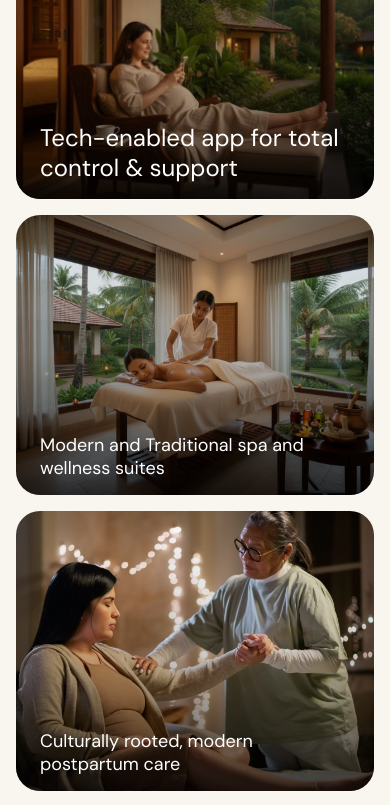
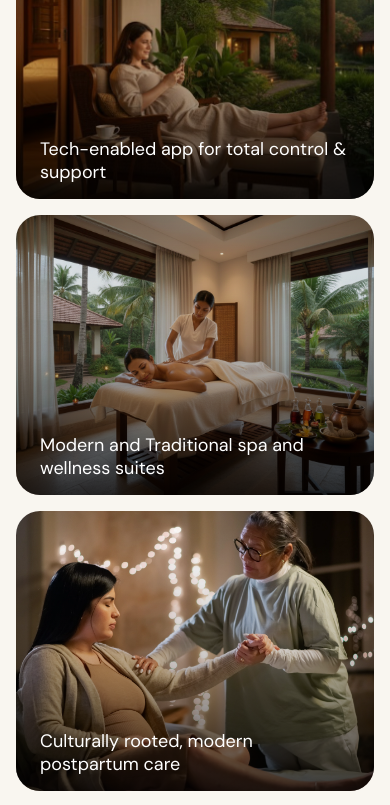
Before and after one commit to reacttrogon/mandara, a Next.js app: page / in a window 390 px wide. Shown: the part 7520-8325 px from the top of the page. Built offline with nearby package versions, Linux system fonts and the light colour scheme; no server answers.

Commit message:
text size

```diff
--- a/src/app/_components/WhyChooseUsSection.jsx
+++ b/src/app/_components/WhyChooseUsSection.jsx
@@ -55,8 +55,7 @@ export default function WhyChooseUsSection() {
                 <div className="absolute inset-0 p-6 md:p-8 flex flex-col justify-end">
                   <div className="translate-y-4 group-hover:translate-y-0 transition-transform duration-500 ease-out">
                     <h3
-                      className={` text-white leading-tight transition-all
-                      ${isWide ? "text-2xl md:text-3xl" : "text-lg md:text-xl"}`}
+                      className={` text-white leading-tight transition-all text-lg md:text-xl`}
                     >
                       {reason?.title}
                     </h3>
```
